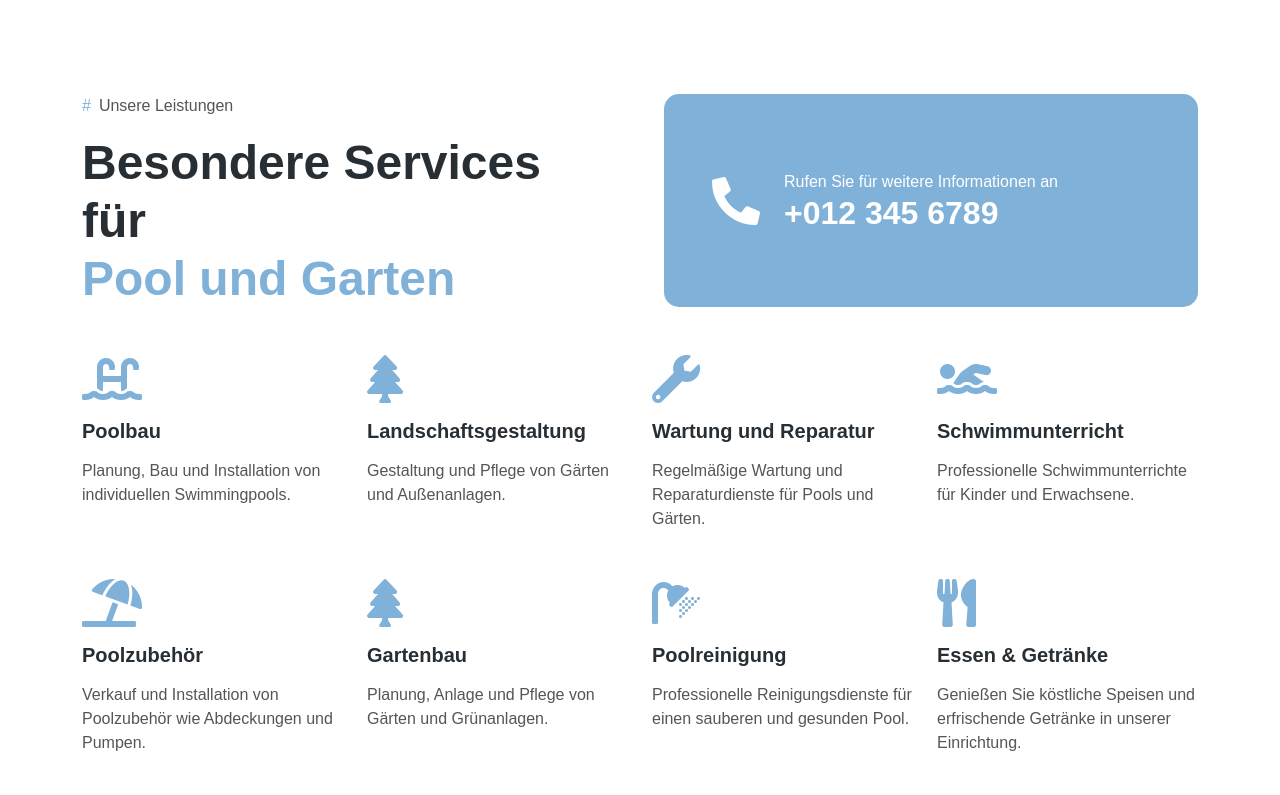
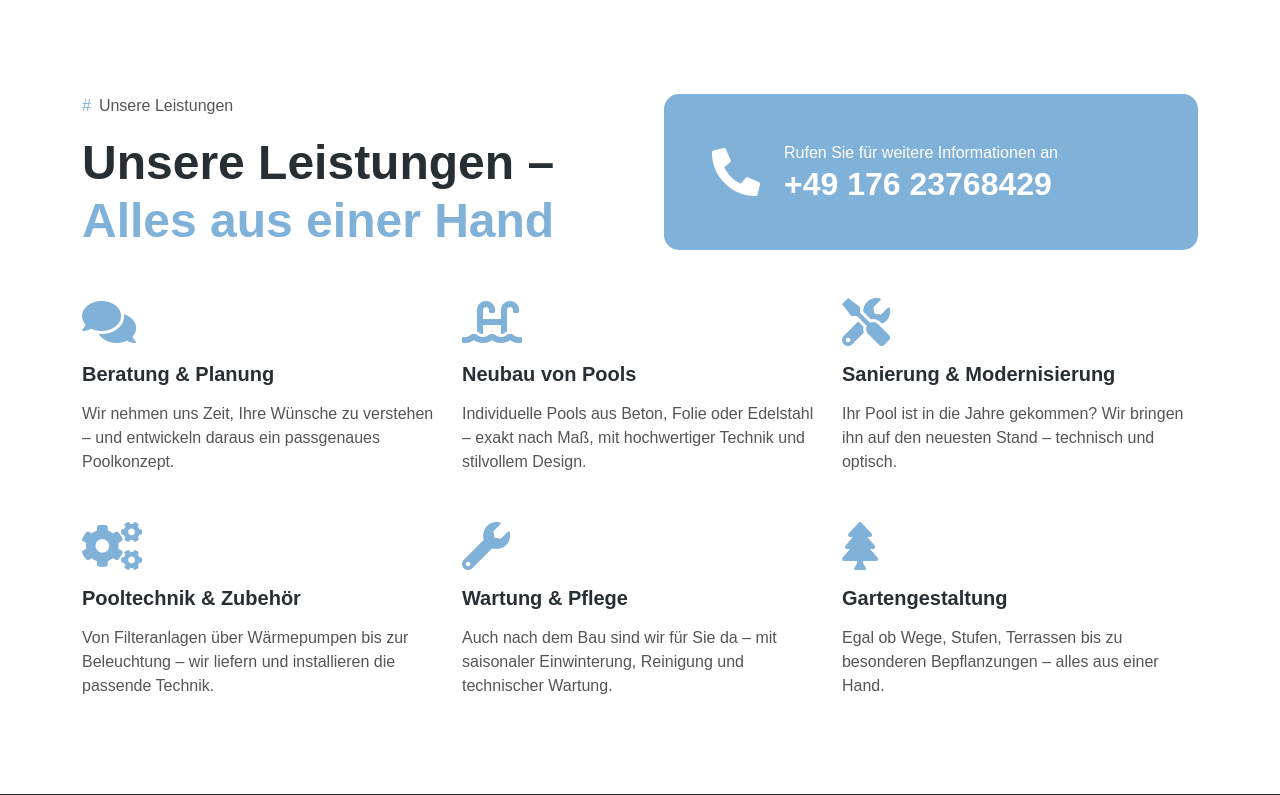
Before and after one commit to enisgjinii/tf-schwimmbadbau, a PHP site: page / in a window 1280 px wide. Shown: the part 1426-2221 px from the top of the page. Run offline with PHP 8.4, Linux system fonts and the light colour scheme; some libraries are stand-ins or nearby versions; some web fonts are replaced; grey boxes are pictures that could not be loaded.

Commit message:
Revise service offerings in index.php to enhance clarity and appeal, updating titles and descriptions for a more cohesive presentation.

```diff
--- a/index.php
+++ b/index.php
@@ -145,8 +145,8 @@
         <div class="col-lg-6">
           <p><span class="text-primary me-2">#</span>Unsere Leistungen</p>
           <h1 class="display-5 mb-0">
-            Besondere Services für <br>
-            <span class="text-primary">Pool und Garten</span>
+            Unsere Leistungen – <br>
+            <span class="text-primary">Alles aus einer Hand</span>
           </h1>
         </div>
         <div class="col-lg-6 ">
@@ -154,51 +154,41 @@
             <i class="fa fa-3x fa-phone-alt text-white"></i>
             <div class="ms-4">
               <p class="text-white mb-0">Rufen Sie für weitere Informationen an</p>
-              <h2 class="text-white mb-0">+012 345 6789</h2>
+              <h2 class="text-white mb-0">+49 176 23768429</h2>
             </div>
           </div>
         </div>
       </div>
       <div class="row gy-5 gx-4">
-        <div class="col-lg-3 col-md-4 col-sm-6 wow fadeInUp" data-wow-delay="0.1s">
+        <div class="col-lg-4 col-md-6 wow fadeInUp" data-wow-delay="0.1s">
+          <i class="fas fa-comments fa-3x text-primary mb-3"></i>
+          <h5 class="mb-3">Beratung & Planung</h5>
+          <span>Wir nehmen uns Zeit, Ihre Wünsche zu verstehen – und entwickeln daraus ein passgenaues Poolkonzept.</span>
+        </div>
+        <div class="col-lg-4 col-md-6 wow fadeInUp" data-wow-delay="0.3s">
           <i class="fas fa-swimming-pool fa-3x text-primary mb-3"></i>
-          <h5 class="mb-3">Poolbau</h5>
-          <span>Planung, Bau und Installation von individuellen Swimmingpools.</span>
+          <h5 class="mb-3">Neubau von Pools</h5>
+          <span>Individuelle Pools aus Beton, Folie oder Edelstahl – exakt nach Maß, mit hochwertiger Technik und stilvollem Design.</span>
         </div>
-        <div class="col-lg-3 col-md-4 col-sm-6 wow fadeInUp" data-wow-delay="0.3s">
+        <div class="col-lg-4 col-md-6 wow fadeInUp" data-wow-delay="0.5s">
+          <i class="fas fa-tools fa-3x text-primary mb-3"></i>
+          <h5 class="mb-3">Sanierung & Modernisierung</h5>
+          <span>Ihr Pool ist in die Jahre gekommen? Wir bringen ihn auf den neuesten Stand – technisch und optisch.</span>
+        </div>
+        <div class="col-lg-4 col-md-6 wow fadeInUp" data-wow-delay="0.7s">
+          <i class="fas fa-cogs fa-3x text-primary mb-3"></i>
+          <h5 class="mb-3">Pooltechnik & Zubehör</h5>
+          <span>Von Filteranlagen über Wärmepumpen bis zur Beleuchtung – wir liefern und installieren die passende Technik.</span>
+        </div>
+        <div class="col-lg-4 col-md-6 wow fadeInUp" data-wow-delay="0.1s">
+          <i class="fas fa-wrench fa-3x text-primary mb-3"></i>
+          <h5 class="mb-3">Wartung & Pflege</h5>
+          <span>Auch nach dem Bau sind wir für Sie da – mit saisonaler Einwinterung, Reinigung und technischer Wartung.</span>
+        </div>
+        <div class="col-lg-4 col-md-6 wow fadeInUp" data-wow-delay="0.3s">
           <i class="fas fa-tree fa-3x text-primary mb-3"></i>
-          <h5 class="mb-3">Landschaftsgestaltung</h5>
-          <span>Gestaltung und Pflege von Gärten und Außenanlagen.</span>
-        </div>
-        <div class="col-lg-3 col-md-4 col-sm-6 wow fadeInUp" data-wow-delay="0.5s">
-          <i class="fas fa-wrench fa-3x text-primary mb-3"></i>
-          <h5 class="mb-3">Wartung und Reparatur</h5>
-          <span>Regelmäßige Wartung und Reparaturdienste für Pools und Gärten.</span>
-        </div>
-        <div class="col-lg-3 col-md-4 col-sm-6 wow fadeInUp" data-wow-delay="0.7s">
-          <i class="fas fa-swimmer fa-3x text-primary mb-3"></i>
-          <h5 class="mb-3">Schwimmunterricht</h5>
-          <span>Professionelle Schwimmunterrichte für Kinder und Erwachsene.</span>
-        </div>
-        <div class="col-lg-3 col-md-4 col-sm-6 wow fadeInUp" data-wow-delay="0.1s">
-          <i class="fas fa-umbrella-beach fa-3x text-primary mb-3"></i>
-          <h5 class="mb-3">Poolzubehör</h5>
-          <span>Verkauf und Installation von Poolzubehör wie Abdeckungen und Pumpen.</span>
-        </div>
-        <div class="col-lg-3 col-md-4 col-sm-6 wow fadeInUp" data-wow-delay="0.3s">
-          <i class="fas fa-tree fa-3x text-primary mb-3"></i>
-          <h5 class="mb-3">Gartenbau</h5>
-          <span>Planung, Anlage und Pflege von Gärten und Grünanlagen.</span>
-        </div>
-        <div class="col-lg-3 col-md-4 col-sm-6 wow fadeInUp" data-wow-delay="0.5s">
-          <i class="fas fa-shower fa-3x text-primary mb-3"></i>
-          <h5 class="mb-3">Poolreinigung</h5>
-          <span>Professionelle Reinigungsdienste für einen sauberen und gesunden Pool.</span>
-        </div>
-        <div class="col-lg-3 col-md-4 col-sm-6 wow fadeInUp" data-wow-delay="0.7s">
-          <i class="fas fa-utensils fa-3x text-primary mb-3"></i>
-          <h5 class="mb-3">Essen & Getränke</h5>
-          <span>Genießen Sie köstliche Speisen und erfrischende Getränke in unserer Einrichtung.</span>
+          <h5 class="mb-3">Gartengestaltung</h5>
+          <span>Egal ob Wege, Stufen, Terrassen bis zu besonderen Bepflanzungen – alles aus einer Hand.</span>
         </div>
       </div>
     </div>
```
Also changed, not shown: img/image.png (added).
